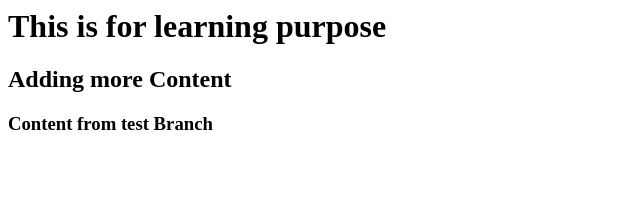
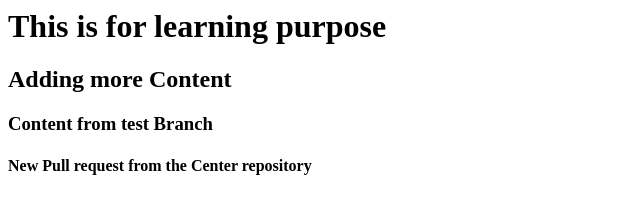
Before and after one commit to iamAfsana/git-blog-demmo, a plain HTML site: page index.html in a window 1280 px wide. Shown: the whole page, without its empty margins (0-640 px from the left). Drawn offline with Linux system fonts and the light colour scheme.

Commit message:
Update index.html

```diff
--- a/index.html
+++ b/index.html
@@ -1,3 +1,4 @@
 <h1> This is for learning purpose </h1>
 <h2> Adding more Content </h2>
 <h3> Content from test Branch </h3>
+<h4> New Pull request from the Center repository </h4>
```
